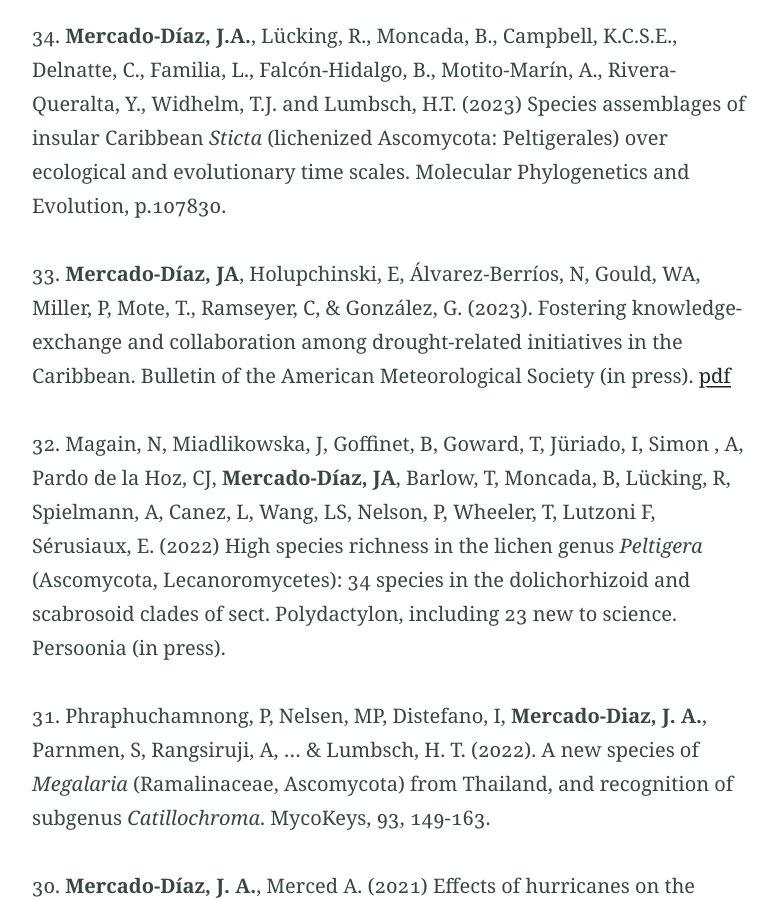
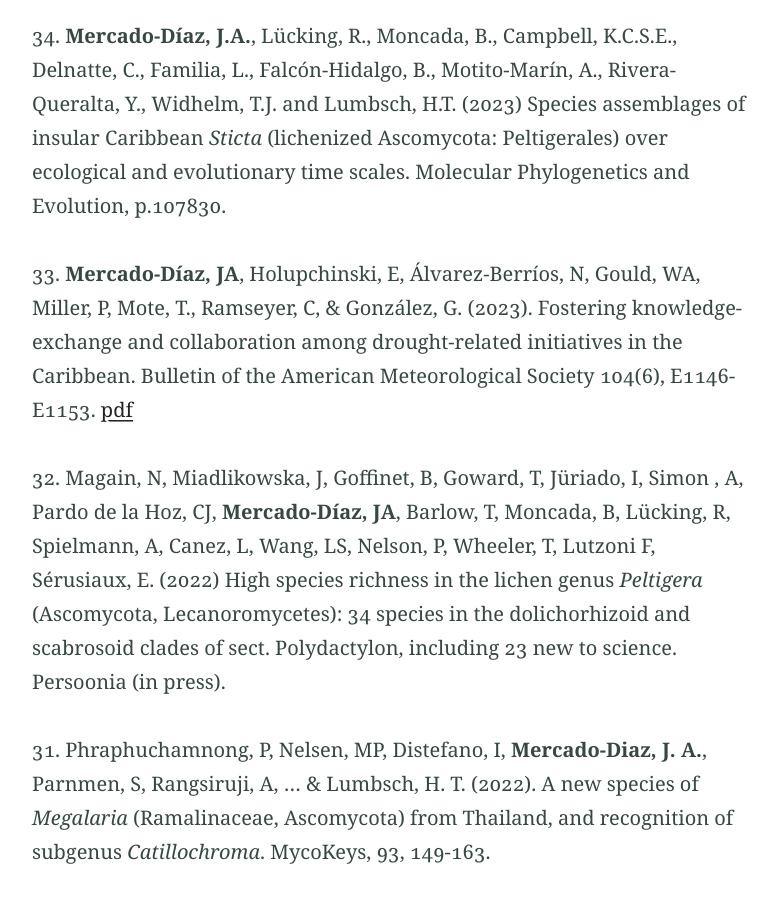
Before and after one commit to jamercadodiaz/jamercadodiaz.github.io, a Jekyll site: the page built from publications.md, in a window 1280 px wide and 900 px high, scrolled down 679 px. Shown: the whole window, without its empty margins (251-1029 px from the left). Built offline with Jekyll 4.4.1, drawn with Linux system fonts in a browser that asks for light colours.

Commit message:
Update publications.md

```diff
--- a/publications.md
+++ b/publications.md
@@ -12,7 +12,7 @@ aside: false
 
 34\. **Mercado-Díaz, J.A.**, Lücking, R., Moncada, B., Campbell, K.C.S.E., Delnatte, C., Familia, L., Falcón-Hidalgo, B., Motito-Marín, A., Rivera-Queralta, Y., Widhelm, T.J. and Lumbsch, H.T. (2023) Species assemblages of insular Caribbean *Sticta* (lichenized Ascomycota: Peltigerales) over ecological and evolutionary time scales. Molecular Phylogenetics and Evolution, p.107830.
 
-33\. **Mercado-Díaz, JA**, Holupchinski, E, Álvarez-Berríos, N, Gould, WA, Miller, P, Mote, T., Ramseyer, C, & González, G. (2023). Fostering knowledge-exchange and collaboration among drought-related initiatives in the Caribbean. Bulletin of the American Meteorological Society (in press). [pdf](\assets\pdf\1520-0477-BAMS-D-23-0054.1.pdf)
+33\. **Mercado-Díaz, JA**, Holupchinski, E, Álvarez-Berríos, N, Gould, WA, Miller, P, Mote, T., Ramseyer, C, & González, G. (2023). Fostering knowledge-exchange and collaboration among drought-related initiatives in the Caribbean. Bulletin of the American Meteorological Society 104(6), E1146-E1153. [pdf](\assets\pdf\1520-0477-BAMS-D-23-0054.1.pdf)
 
 32\. Magain, N, Miadlikowska, J, Goffinet, B, Goward, T, Jüriado, I, Simon , A, Pardo de la Hoz, CJ, **Mercado-Díaz, JA**, Barlow, T, Moncada, B, Lücking, R, Spielmann, A, Canez, L, Wang, LS, Nelson, P, Wheeler, T, Lutzoni F, Sérusiaux, E. (2022) High species richness in the lichen genus *Peltigera* (Ascomycota, Lecanoromycetes): 34 species in the dolichorhizoid and scabrosoid clades of sect. Polydactylon, including 23 new to science. Persoonia (in press).
 
```
